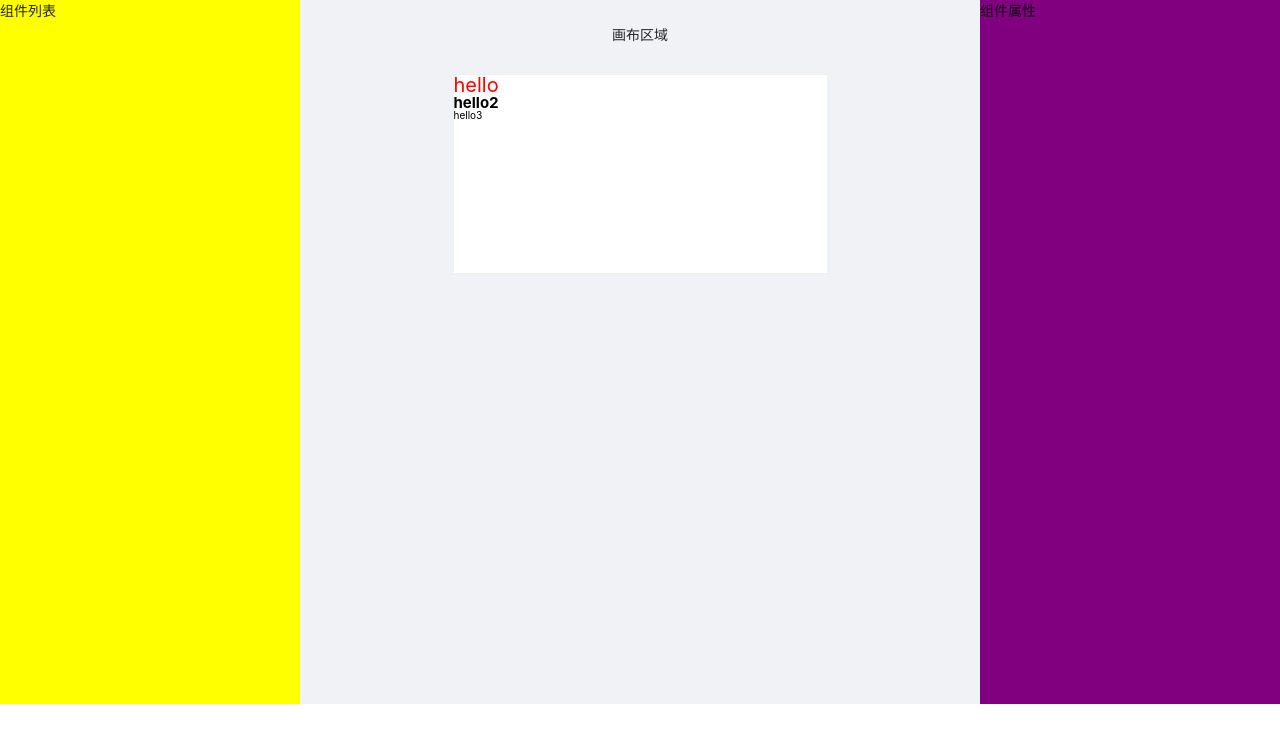
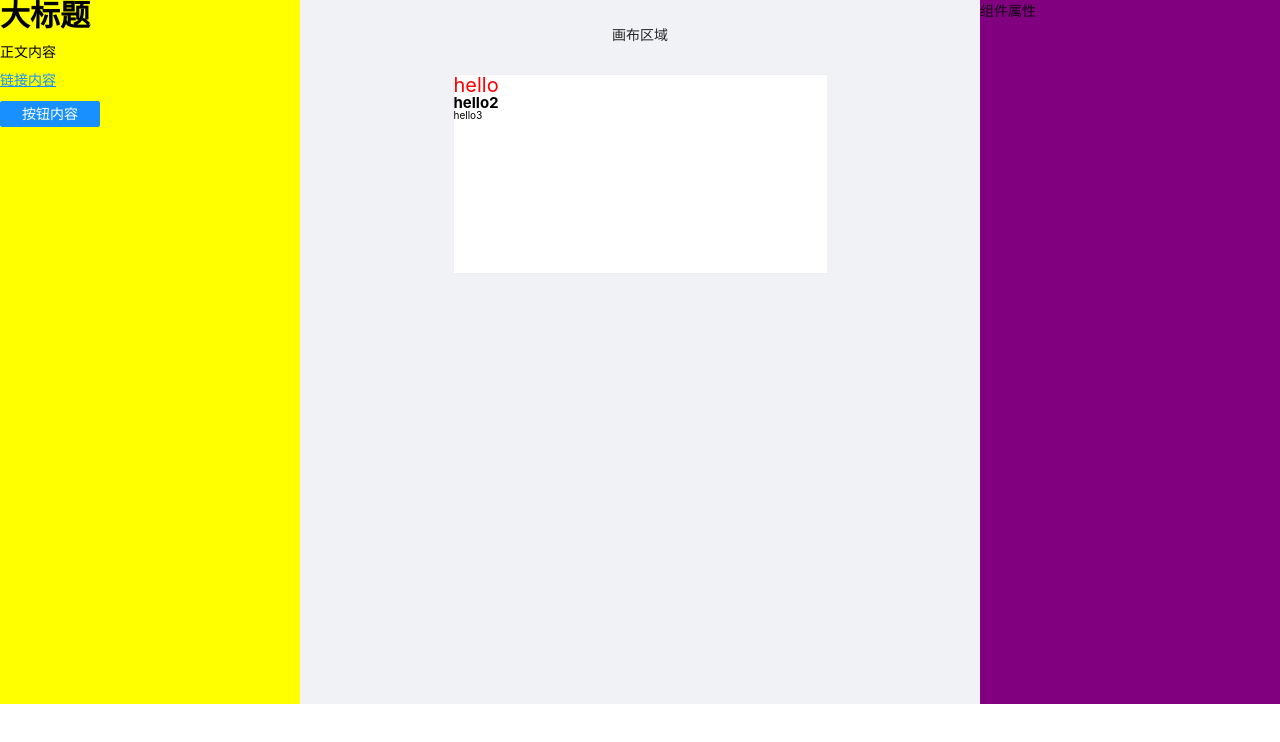
Before and after one commit to wq758511990/lego, a Vue app: page /editor in a window 1280 px wide. Shown: the top 742 px of the page. Built offline with nearby package versions, Linux system fonts and the light colour scheme.

Commit message:
feat: 修改eslint any规则 ， 增加ComponentsList组件以及对应功能

```diff
--- a/package.json
+++ b/package.json
@@ -29,6 +29,9 @@
     "ant-design-vue": "^2.0.0-rc.9",
     "eslint": "^6.7.2",
     "eslint-plugin-vue": "^7.0.0-0",
+    "node-sass": "^5.0.0",
+    "sass-loader": "^10.1.1",
+    "style-loader": "^2.0.0",
     "typescript": "~3.9.3"
   }
 }
--- /dev/null
+++ b/src/components/ComponentsList.vue
@@ -0,0 +1,38 @@
+<template>
+  <div class="create-component-list">
+    <div v-for="(item, index) in list" :key="index" @click="onItemClick(item)" class="component-item">
+      <l-text v-bind="item"></l-text>
+    </div>
+  </div>
+</template>
+
+<script lang="ts">
+import { defineComponent } from "vue";
+import LText from "./LText.vue";
+export default defineComponent({
+  name: "components-list",
+  props: {
+    list: {
+      type: Array,
+      required: true
+    }
+  },
+  emits: ["on-item-click"],
+  components: {
+    LText
+  },
+  setup(props, context) {
+    const onItemClick = (data: Array<object>) => {
+      context.emit("on-item-click", data);
+    };
+    return {
+      onItemClick
+    };
+  }
+});
+</script>
+
+<style lang="scss">
+.create-component-list {
+}
+</style>
--- a/src/components/LText.vue
+++ b/src/components/LText.vue
@@ -1,31 +1,33 @@
 <template>
-  <component :is="tag" :style="styleProps" class="l-text-component">
+  <component :is="tag" :style="styleProps" class="l-text-component" @click="handleClick">
     {{ text }}
   </component>
 </template>
 
 <script lang="ts">
-import { defineComponent, reactive } from "vue";
-import { pick } from "lodash-es";
+import { defineComponent } from "vue";
+// import { pick } from "lodash-es";
 import { transformToComponentProps, textDefaultProps, textStylePropNames } from "../defaultProps";
+import useComponentCommon from "../hooks/useComponentCommon";
 const defaultProps = transformToComponentProps(textDefaultProps);
 export default defineComponent({
   name: "l-text",
   props: {
     tag: {
       type: String,
-      default: "div",
+      default: "div"
     },
-    ...defaultProps,
+    ...defaultProps
   },
   setup(props) {
     // 重用 简化
     // 抽离 获得styleProps
-    const styleProps = reactive(pick(props, textStylePropNames));
+    const { styleProps, handleClick } = useComponentCommon(props, textStylePropNames);
     return {
       styleProps,
+      handleClick
     };
-  },
+  }
 });
 </script>
 
--- a/src/defaultProps.ts
+++ b/src/defaultProps.ts
@@ -32,7 +32,7 @@ export const commonDefaultProps: CommonComponentProps = {
   url: "",
   // size
   height: "",
-  width: "373px",
+  width: "",
   paddingLeft: "0px",
   paddingRight: "0px",
   paddingTop: "0px",
@@ -49,7 +49,7 @@ export const commonDefaultProps: CommonComponentProps = {
   position: "absolute",
   left: "0",
   top: "0",
-  right: "0",
+  right: "0"
 };
 
 export interface TextComponentProps extends CommonComponentProps {
@@ -77,14 +77,14 @@ export const textDefaultProps: TextComponentProps = {
   textAlign: "left",
   color: "#000000",
   backgroundColor: "",
-  ...commonDefaultProps,
+  ...commonDefaultProps
 };
 export const textStylePropNames = without(Object.keys(textDefaultProps), "actionType", "text", "url");
-export const transformToComponentProps = (props: { [key: string]: any }) => {
-  return mapValues(props, (item) => {
+export const transformToComponentProps = <T extends { [key: string]: any }>(props: T) => {
+  return mapValues(props, item => {
     return {
       type: item.constructor,
-      default: item,
+      default: item
     };
   });
 };
--- /dev/null
+++ b/src/defaultTemplates.ts
@@ -0,0 +1,34 @@
+export const defaultTextTemplates = [
+  {
+    text: "大标题",
+    fontSize: "30px",
+    fontWeight: "bold",
+    tag: "h2"
+  },
+  {
+    text: "正文内容",
+    tag: "p"
+  },
+  {
+    text: "链接内容",
+    color: "#1890ff",
+    textDecoration: "underline",
+    tag: "p"
+  },
+  {
+    text: "按钮内容",
+    color: "#ffffff",
+    backgroundColor: "#1890ff",
+    borderWidth: "1px",
+    borderColor: "#1890ff",
+    borderStyle: "solid",
+    borderRadius: "2px",
+    paddingLeft: "10px",
+    paddingRight: "10px",
+    paddingTop: "5px",
+    paddingBottom: "5px",
+    width: "100px",
+    tag: "button",
+    textAlign: "center"
+  }
+];
--- /dev/null
+++ b/src/hooks/useComponentCommon.ts
@@ -0,0 +1,18 @@
+/* eslint-disable */
+import { reactive } from "vue";
+import { pick } from "lodash-es";
+
+const useComponentCommon = <T extends { [key: string]: any }>(props: T, picks: string[]) => {
+  const styleProps = reactive(pick(props, picks));
+  const handleClick = () => {
+    if (props.actionType === "url" && props.url) {
+      window.location.href = props.url;
+    }
+  };
+  return {
+    styleProps,
+    handleClick
+  };
+};
+
+export default useComponentCommon;
--- a/src/store/editor.ts
+++ b/src/store/editor.ts
@@ -19,14 +19,24 @@ interface ComponentData {
 export const testComponents: ComponentData[] = [
   { id: uuidv4(), name: "l-text", props: { text: "hello", fontSize: "20px", color: "red" } },
   { id: uuidv4(), name: "l-text", props: { text: "hello2", fontSize: "15px", fontWeight: "bold" } },
-  { id: uuidv4(), name: "l-text", props: { text: "hello3", fontSize: "10px" } },
+  { id: uuidv4(), name: "l-text", props: { text: "hello3", fontSize: "10px", actionType: "url", url: "https://www.baidu.com" } }
 ];
 
 const editor: Module<EditorProps, GlobalDataProps> = {
   state: {
     components: testComponents,
-    currentElement: "",
+    currentElement: ""
   },
+  mutations: {
+    addComponent(state, props) {
+      const newComponent: ComponentData = {
+        id: uuidv4(),
+        name: "l-text",
+        props
+      };
+      state.components.push(newComponent);
+    }
+  }
 };
 
 export default editor;
--- a/src/views/Editor.vue
+++ b/src/views/Editor.vue
@@ -2,7 +2,7 @@
   <div class="editor-container">
     <a-layout>
       <a-layout-sider width="300" style="background: yellow">
-        <div class="sidebar-container">组件列表</div>
+        <components-list :list="defaultTextTemplates" @on-item-click="addItem"></components-list>
       </a-layout-sider>
       <a-layout style="padding: 0 24px 24px">
         <a-layout-content class="preview-container">
@@ -21,20 +21,28 @@
 import { defineComponent, reactive } from "vue";
 import { useStore } from "vuex";
 import { GlobalDataProps } from "../store/index";
+import { defaultTextTemplates } from "../defaultTemplates";
+import ComponentsList from "../components/ComponentsList.vue";
 import LText from "../components/LText.vue";
 
 export default defineComponent({
   name: "editor",
   components: {
     "l-text": LText,
+    "components-list": ComponentsList
   },
   setup() {
     const store = useStore<GlobalDataProps>();
     const coms = reactive(store.state.editor.components);
+    const addItem = (props: any) => {
+      store.commit("addComponent", props);
+    };
     return {
       coms,
+      defaultTextTemplates,
+      addItem
     };
-  },
+  }
 });
 </script>
 
```
Also changed, not shown: .eslintrc.js.
